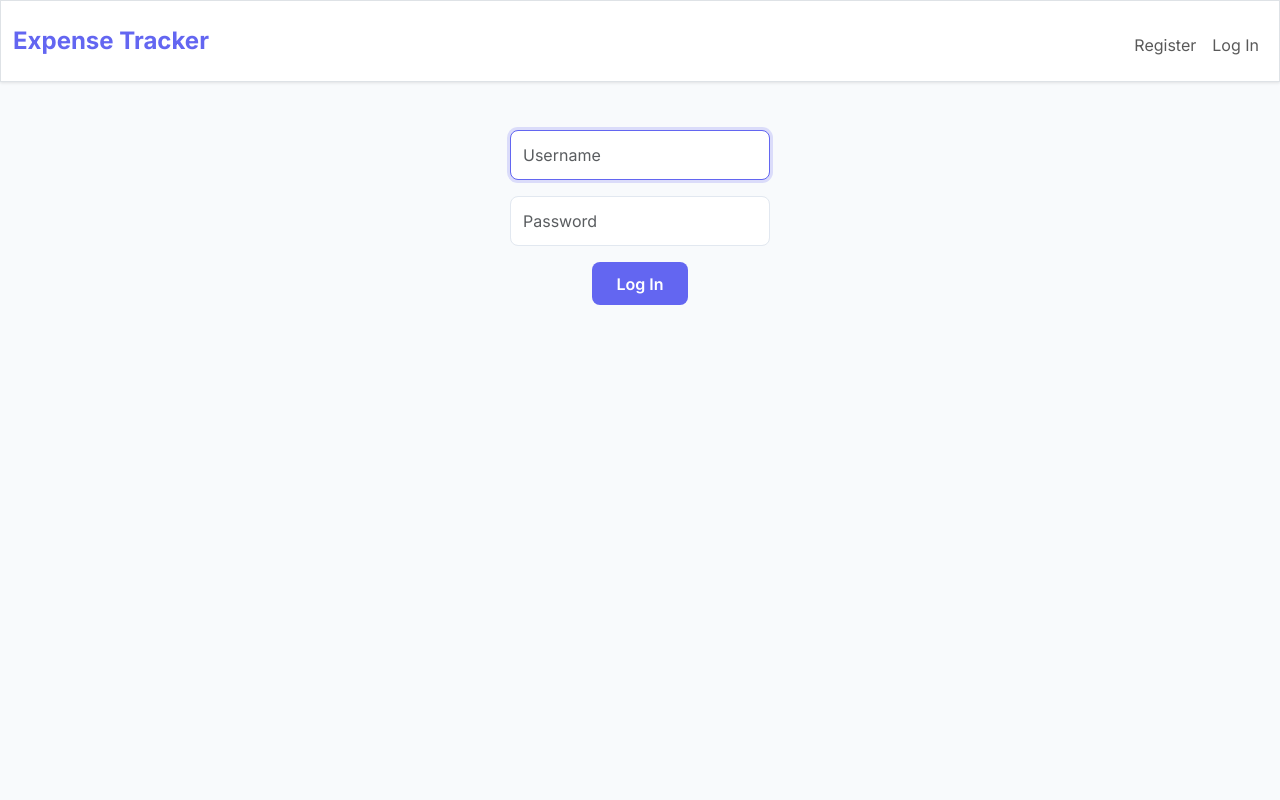
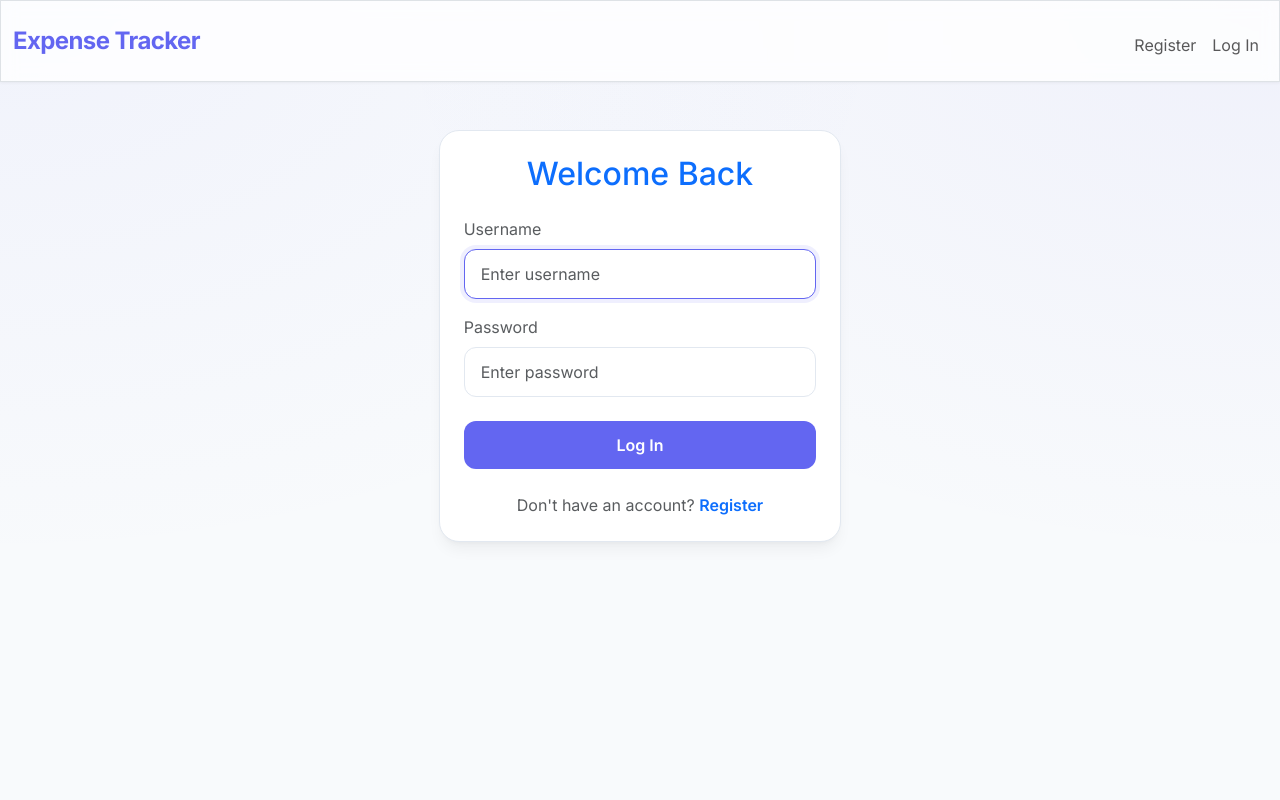
Before and after one commit to fsrkh12-arch/Expense-Tracker, a Flask app: page /login in a window 1280 px wide. Run offline with Flask 3, Linux system fonts and the light colour scheme; some libraries are stand-ins or nearby versions.

Commit message:
Enhance the application's visual appearance and user experience
Update static CSS for improved styling, including background gradients, refined navigation bar, card components, and input fields. Modify HTML templates for login, registration, and expense display to integrate new styles and improve layout. Refactor expense item display to use dynamic category badges and update the delete button icon.

Replit-Commit-Author: Agent
Replit-Commit-Session-Id: 2def4a92-d591-4424-90c7-3f4aeb6bdfbc
Replit-Commit-Checkpoint-Type: full_checkpoint
Replit-Commit-Event-Id: 7c861e78-c581-43e8-8211-45e94ae7dafc
Replit-Commit-Screenshot-Url: https://storage.googleapis.com/screenshot-production-us-central1/7b3703dd-4e41-472e-9306-6cbdb0d8c263/2def4a92-d591-4424-90c7-3f4aeb6bdfbc/vLh7NHw
Replit-Helium-Checkpoint-Created: true

```diff
--- a/static/styles.css
+++ b/static/styles.css
@@ -15,72 +15,101 @@ body {
     color: var(--text-main);
     font-family: 'Inter', system-ui, -apple-system, sans-serif;
     line-height: 1.5;
+    background-image: radial-gradient(at 0% 0%, rgba(99, 102, 241, 0.05) 0px, transparent 50%),
+                      radial-gradient(at 100% 0%, rgba(79, 70, 229, 0.05) 0px, transparent 50%);
+    min-height: 100vh;
 }
 
 .navbar {
-    background-color: var(--card-bg) !important;
-    box-shadow: 0 1px 3px 0 rgb(0 0 0 / 0.1);
+    background-color: rgba(255, 255, 255, 0.8) !important;
+    backdrop-filter: blur(8px);
+    box-shadow: 0 1px 3px 0 rgb(0 0 0 / 0.05);
     padding: 1rem 0;
+    position: sticky;
+    top: 0;
+    z-index: 1000;
 }
 
 .navbar-brand {
-    font-weight: 700;
+    font-weight: 800;
     color: var(--primary-color) !important;
     font-size: 1.5rem;
+    letter-spacing: -0.025em;
 }
 
 .card {
-    border: none;
-    border-radius: 1rem;
-    box-shadow: 0 4px 6px -1px rgb(0 0 0 / 0.1);
+    border: 1px solid var(--border-color);
+    border-radius: 1.25rem;
+    box-shadow: 0 10px 15px -3px rgb(0 0 0 / 0.05), 0 4px 6px -4px rgb(0 0 0 / 0.05);
     background-color: var(--card-bg);
+    transition: transform 0.2s ease;
+}
+
+.card:hover {
+    transform: translateY(-2px);
 }
 
 .btn-primary {
     background-color: var(--primary-color);
     border: none;
-    padding: 0.6rem 1.5rem;
-    border-radius: 0.5rem;
+    padding: 0.75rem 1.5rem;
+    border-radius: 0.75rem;
     font-weight: 600;
-    transition: all 0.2s;
+    transition: all 0.2s cubic-bezier(0.4, 0, 0.2, 1);
 }
 
 .btn-primary:hover {
     background-color: var(--primary-hover);
-    transform: translateY(-1px);
+    transform: scale(1.02);
+    box-shadow: 0 4px 12px rgba(99, 102, 241, 0.25);
 }
 
-.form-control {
-    border-radius: 0.5rem;
-    border: 1px solid var(--border-color);
-    padding: 0.75rem;
+.form-control, .form-select {
+    border-radius: 0.75rem;
+    border: 1.5px solid var(--border-color);
+    padding: 0.75rem 1rem;
+    transition: all 0.2s;
 }
 
-.form-control:focus {
-    box-shadow: 0 0 0 3px rgba(99, 102, 241, 0.2);
+.form-control:focus, .form-select:focus {
+    box-shadow: 0 0 0 4px rgba(99, 102, 241, 0.1);
     border-color: var(--primary-color);
 }
 
 .expense-item {
-    padding: 1rem;
+    padding: 1.25rem;
     border-bottom: 1px solid var(--border-color);
-    transition: background-color 0.2s;
+    transition: all 0.2s;
+    border-radius: 0.75rem;
+}
+
+.expense-item:last-child {
+    border-bottom: none;
 }
 
 .expense-item:hover {
-    background-color: #f1f5f9;
+    background-color: #f8fafc;
+    transform: translateX(4px);
 }
 
 .amount {
     font-weight: 700;
-    color: var(--text-main);
+    font-family: 'JetBrains Mono', monospace;
 }
 
 .category-badge {
-    padding: 0.25rem 0.75rem;
-    border-radius: 9999px;
-    font-size: 0.875rem;
-    font-weight: 500;
-    background-color: #e0e7ff;
-    color: var(--primary-color);
+    padding: 0.35rem 0.85rem;
+    border-radius: 2rem;
+    font-size: 0.75rem;
+    font-weight: 600;
+    text-transform: uppercase;
+    letter-spacing: 0.025em;
 }
+
+.category-food { background-color: #fee2e2; color: #ef4444; }
+.category-transport { background-color: #e0e7ff; color: #6366f1; }
+.category-bills { background-color: #fef3c7; color: #d97706; }
+.category-entertainment { background-color: #dcfce7; color: #22c55e; }
+.category-other { background-color: #f1f5f9; color: #64748b; }
+
+.fw-600 { font-weight: 600; }
--- a/templates/index.html
+++ b/templates/index.html
@@ -49,11 +49,11 @@
                                 <div class="text-muted small">{{ expense.date }}</div>
                             </div>
                             <div class="d-flex align-items-center gap-3">
-                                <span class="category-badge">{{ expense.category }}</span>
+                                <span class="category-badge category-{{ expense.category.lower() }}">{{ expense.category }}</span>
                                 <span class="amount text-danger">-${{ "%.2f"|format(expense.amount) }}</span>
                                 <form action="/delete/{{ expense.id }}" method="post" class="m-0">
-                                    <button type="submit" class="btn btn-sm btn-outline-danger border-0">
-                                        <i class="bi bi-trash"></i> Delete
+                                    <button type="submit" class="btn btn-sm btn-outline-danger border-0 rounded-circle">
+                                        <i class="bi bi-x-lg"></i>
                                     </button>
                                 </form>
                             </div>
--- a/templates/login.html
+++ b/templates/login.html
@@ -1,13 +1,25 @@
 {% extends "layout.html" %}
 {% block title %}Log In{% endblock %}
 {% block main %}
-    <form action="/login" method="post">
-        <div class="mb-3">
-            <input autocomplete="off" autofocus class="form-control mx-auto w-auto" name="username" placeholder="Username" type="text">
+<div class="row justify-content-center">
+    <div class="col-md-4">
+        <div class="card p-4">
+            <h2 class="mb-4 text-primary">Welcome Back</h2>
+            <form action="/login" method="post">
+                <div class="mb-3 text-start">
+                    <label class="form-label text-muted">Username</label>
+                    <input autocomplete="off" autofocus class="form-control" name="username" placeholder="Enter username" type="text" required>
+                </div>
+                <div class="mb-3 text-start">
+                    <label class="form-label text-muted">Password</label>
+                    <input class="form-control" name="password" placeholder="Enter password" type="password" required>
+                </div>
+                <button class="btn btn-primary w-100 mt-2" type="submit">Log In</button>
+            </form>
+            <div class="mt-4 text-muted">
+                Don't have an account? <a href="/register" class="text-primary text-decoration-none fw-600">Register</a>
+            </div>
         </div>
-        <div class="mb-3">
-            <input class="form-control mx-auto w-auto" name="password" placeholder="Password" type="password">
-        </div>
-        <button class="btn btn-primary" type="submit">Log In</button>
-    </form>
+    </div>
+</div>
 {% endblock %}
```
Also changed, not shown: templates/register.html (+24 -11 lines).
